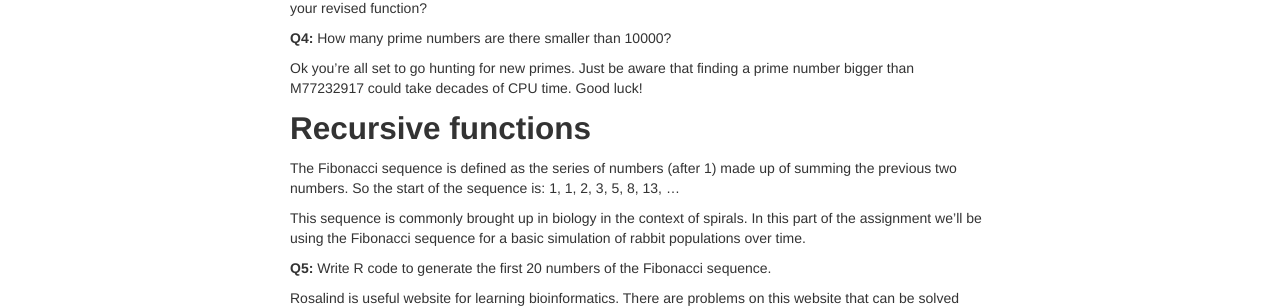
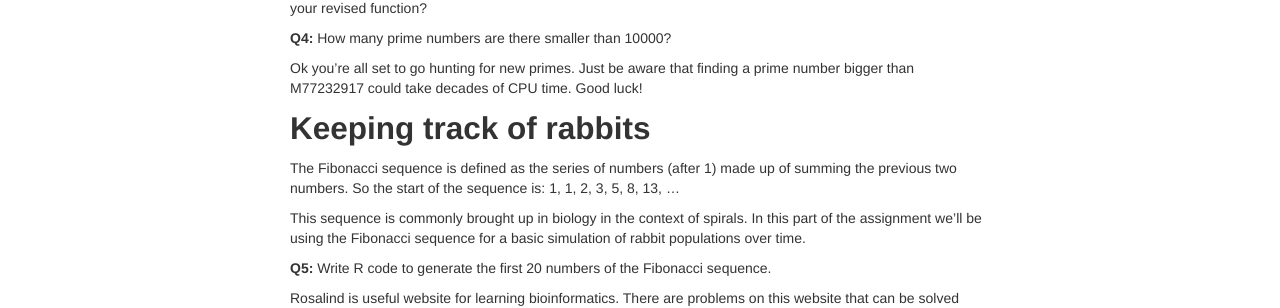
Before and after one commit to gavinmdouglas/gavinmdouglas.github.io, a Jekyll site: the page built from pages/R_assignments/R_assignment2.md, in a window 1280 px wide. Shown: the part 1767-2075 px from the top of the page. Built offline with Jekyll 4.4.1, drawn with Linux system fonts in a browser that asks for light colours.

Commit message:
fixed ass2 title

```diff
--- a/pages/R_assignments/R_assignment2.md
+++ b/pages/R_assignments/R_assignment2.md
@@ -83,7 +83,7 @@ end.time - start.time
 
 Ok you're all set to go hunting for new primes. Just be aware that finding a prime number bigger than M77232917 could take decades of CPU time. Good luck!
 
-## Recursive functions
+## Keeping track of rabbits
 
 The Fibonacci sequence is defined as the series of numbers (after 1) made up of summing the previous two numbers. So the start of the sequence is: 1, 1, 2, 3, 5, 8, 13, ...
 
```
